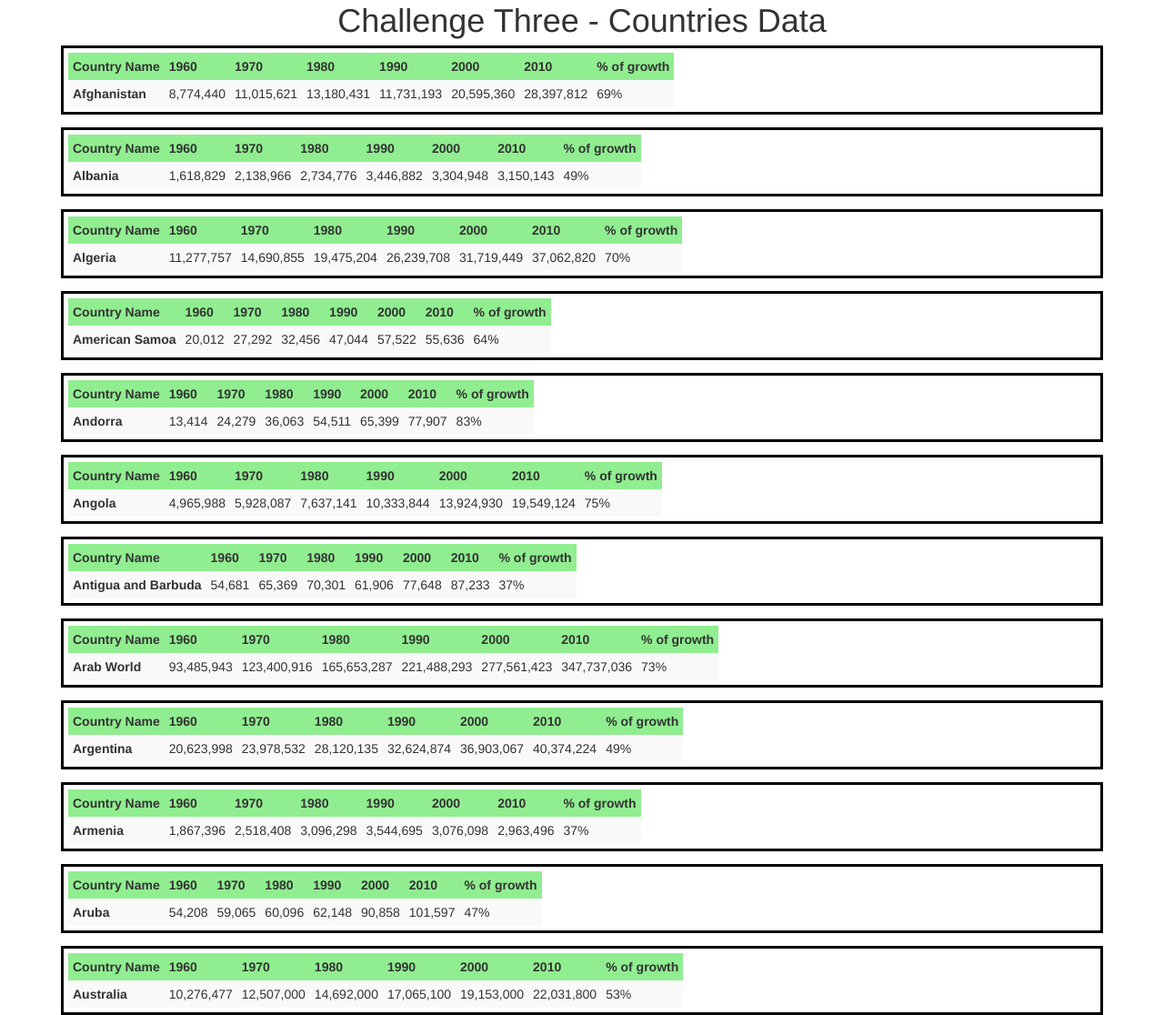
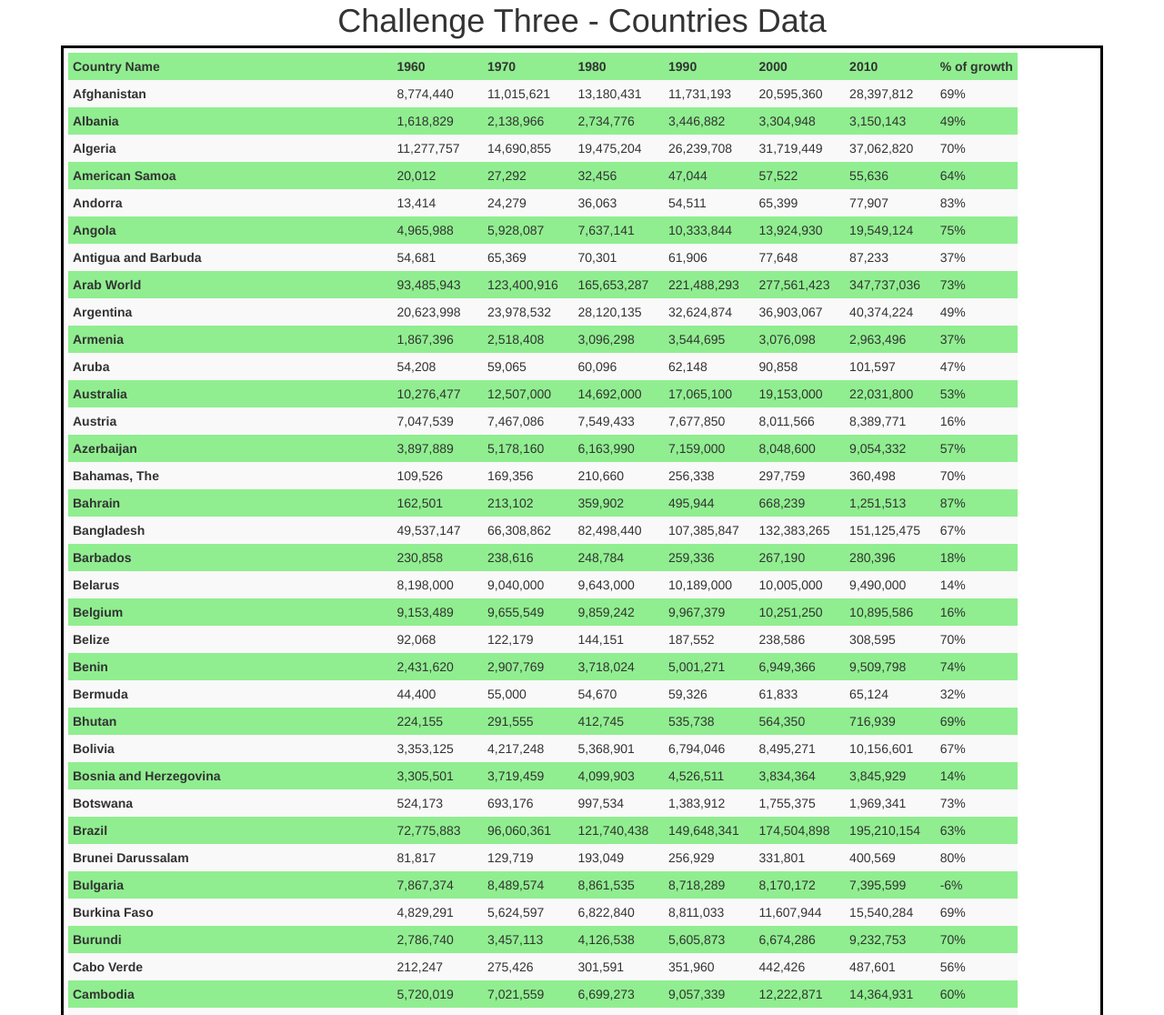
Before and after one commit to Tenkaklet/templateChallenge, a plain HTML site: page index.html in a window 1280 px wide. Shown: the part 6781-7897 px from the top of the page at 91% size. Drawn offline with nearby package versions, Linux system fonts and the light colour scheme.

Commit message:
reworked with help from mentor

```diff
--- a/index.html
+++ b/index.html
@@ -42,7 +42,7 @@
     </div>
     <div ng-controller="thirdController">
         <h1 class="text-center">Challenge Three - Countries Data</h1>
-        <div ng-repeat="country in countries | orderBy: 'name'" class="table">
+        <div class="table">
             <table class="table-condensed table-striped">
                 <thead>
                     <tr>
@@ -57,6 +57,7 @@
                     </tr>
                 </thead>
                 <tbody>
+                    <tr ng-repeat="country in countries | orderBy: 'name'">
                         <td><strong>{{country.name}}</strong></td>
                         <td>{{country["1960"] | number}}</td>
                         <td>{{country["1970"] | number}}</td>
@@ -65,6 +66,7 @@
                         <td>{{country["2000"] | number}}</td>
                         <td>{{country["2010"] | number}}</td>
                         <td>{{round((country["2010"] - country["1960"]) / country["2010"] * 100)}}%</td>
+                    </tr>
                 </tbody>
             </table>
         </div>
```
Lines whose indentation alone changed are shown as unchanged.
